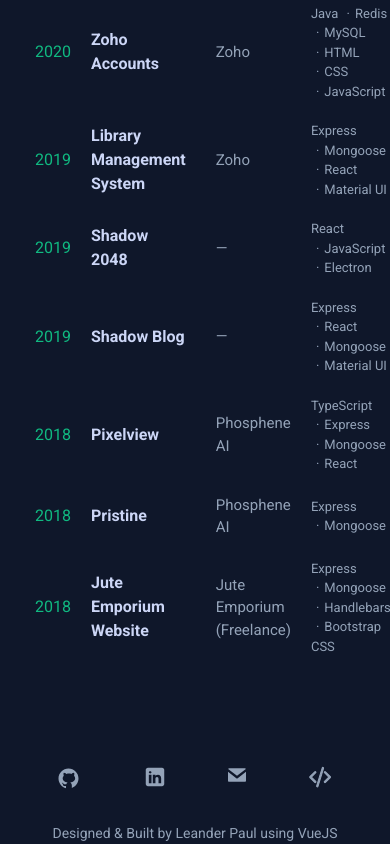
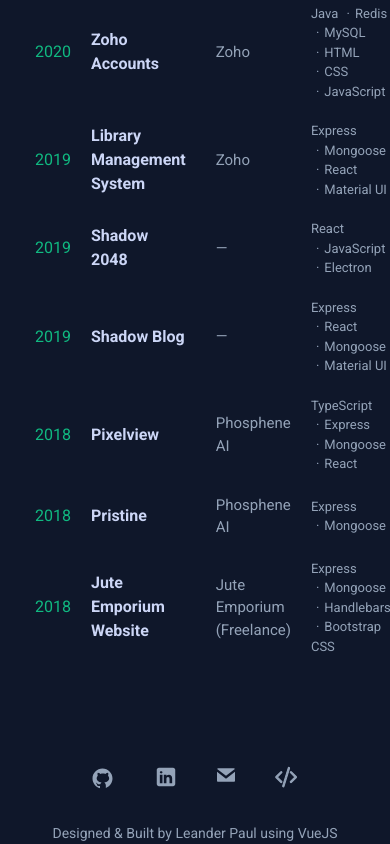
Before and after one commit to leanderpaul/leanderpaul.github.io, a Vue app: page /project-archive in a window 390 px wide. Shown: the part 961-1805 px from the top of the page. Built offline with nearby package versions, Linux system fonts and the light colour scheme.

Commit message:
fix: mobile navbar clickable element and footer alignment

```diff
--- a/src/components/footer.component.vue
+++ b/src/components/footer.component.vue
@@ -73,11 +73,15 @@
 @media (max-width: 768px) {
   section {
     flex-direction: row;
-    justify-content: space-around;
+    justify-content: center;
+  }
+
+  section a {
+    margin: 0px 20px;
   }
 
   a.footer {
-    margin-top: 25px;
+    margin: 25px 0px;
   }
 }
 
--- a/src/components/navbar.component.vue
+++ b/src/components/navbar.component.vue
@@ -155,7 +155,6 @@
   ol {
     margin-top: 0px;
     flex-direction: column;
-    width: 100vw;
     background-color: var(--background-default);
     align-items: flex-start;
     padding: 25px;
@@ -163,7 +162,13 @@
   }
 
   li {
-    margin: 10px 0px;
+    margin: 0px;
+    width: 100%;
+  }
+
+  li a {
+    display: block;
+    padding: 10px 0px;
   }
 
   .btn {
```
